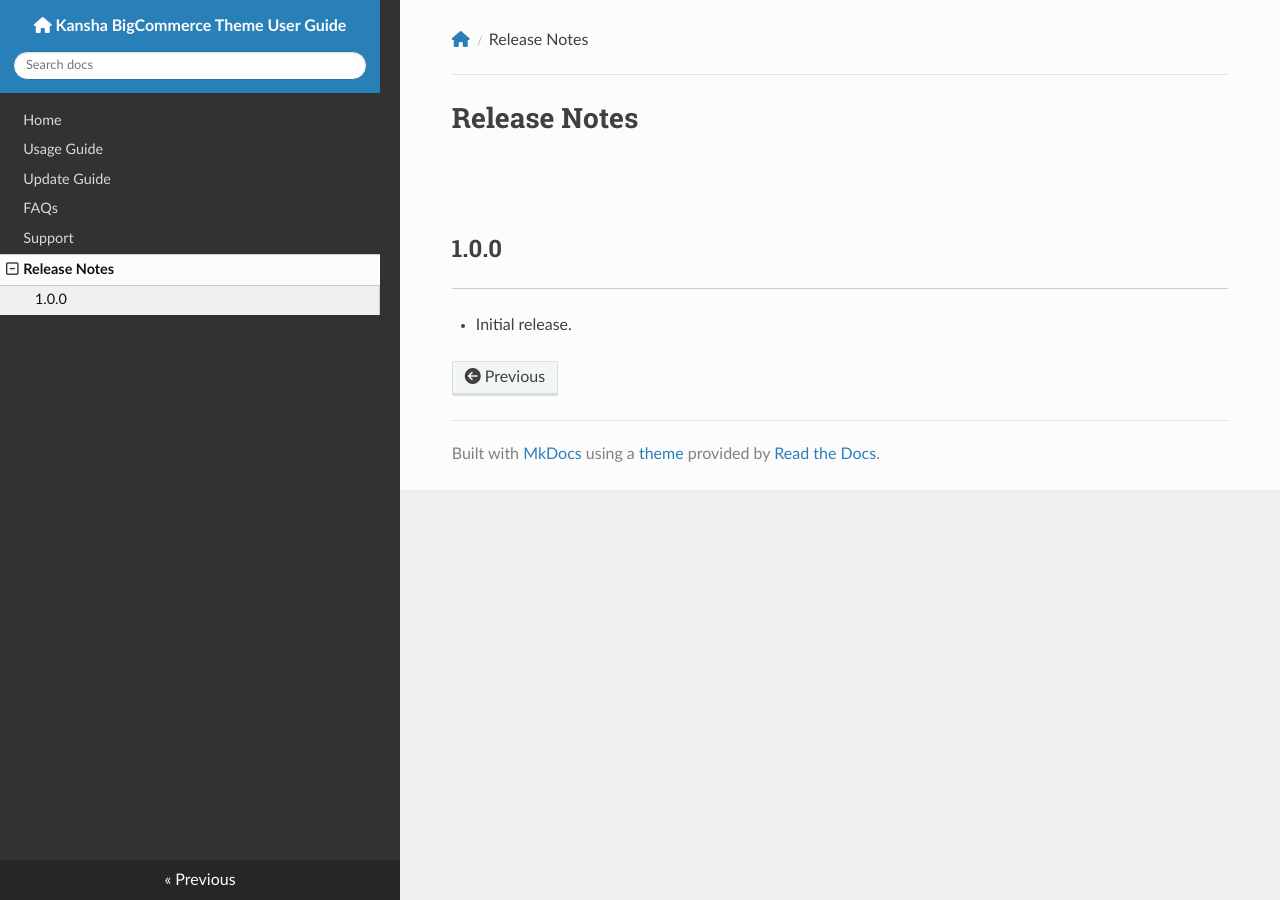
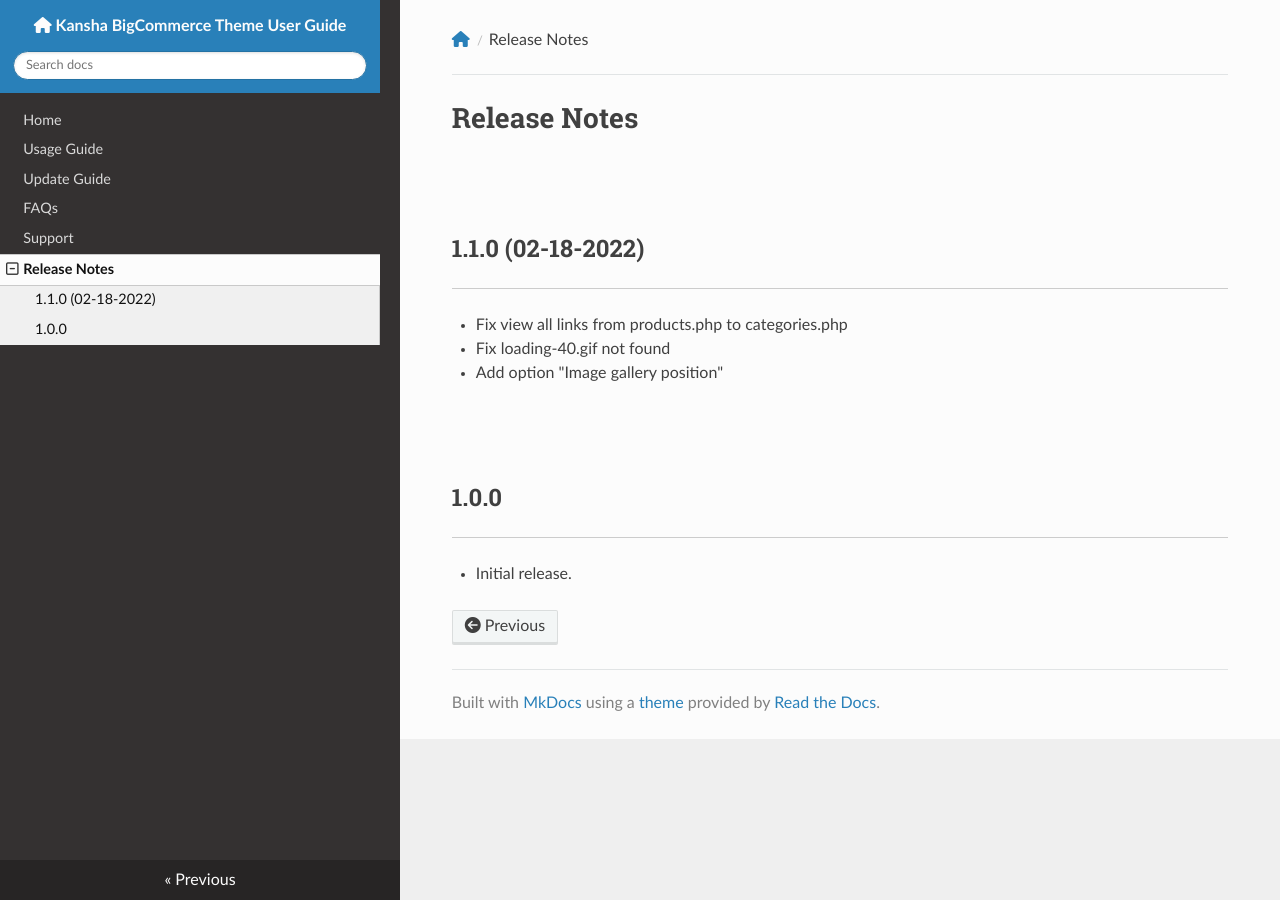
Before and after one commit to tvlgiao/bc-kansha-docs, an MkDocs documentation site: the page built from docs/changelog.md, in a window 1280 px wide. Built offline with MkDocs 1.6.1, drawn with Linux system fonts in a browser that asks for light colours; nearby versions of some CDN libraries.

Commit message:
Release version 1.1.0

```diff
--- a/docs/changelog.md
+++ b/docs/changelog.md
@@ -1,4 +1,9 @@
 # Release Notes
+
+## 1.1.0 (02-18-2022)
+- Fix view all links from products.php to categories.php
+- Fix loading-40.gif not found
+- Add option "Image gallery position"
 
 ## 1.0.0
 - Initial release.
```
